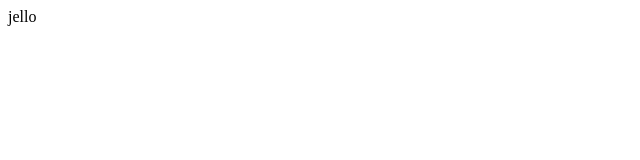
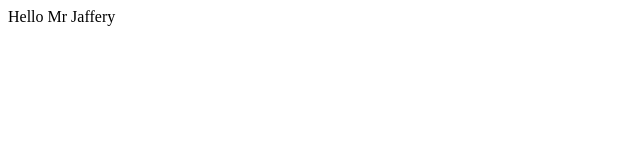
Before and after one commit to jafferytech110/kisanMandi-backend, a website: page public/index.html in a window 1280 px wide. Shown: the whole page, without its empty margins (0-640 px from the left). Drawn offline with Linux system fonts and the light colour scheme.

Commit message:
checking CD

```diff
--- a/public/index.html
+++ b/public/index.html
@@ -6,6 +6,6 @@
     <title>Document</title>
 </head>
 <body>
-    jello
+    Hello Mr Jaffery
 </body>
 </html>
```
Also changed, not shown: 1 other file.
